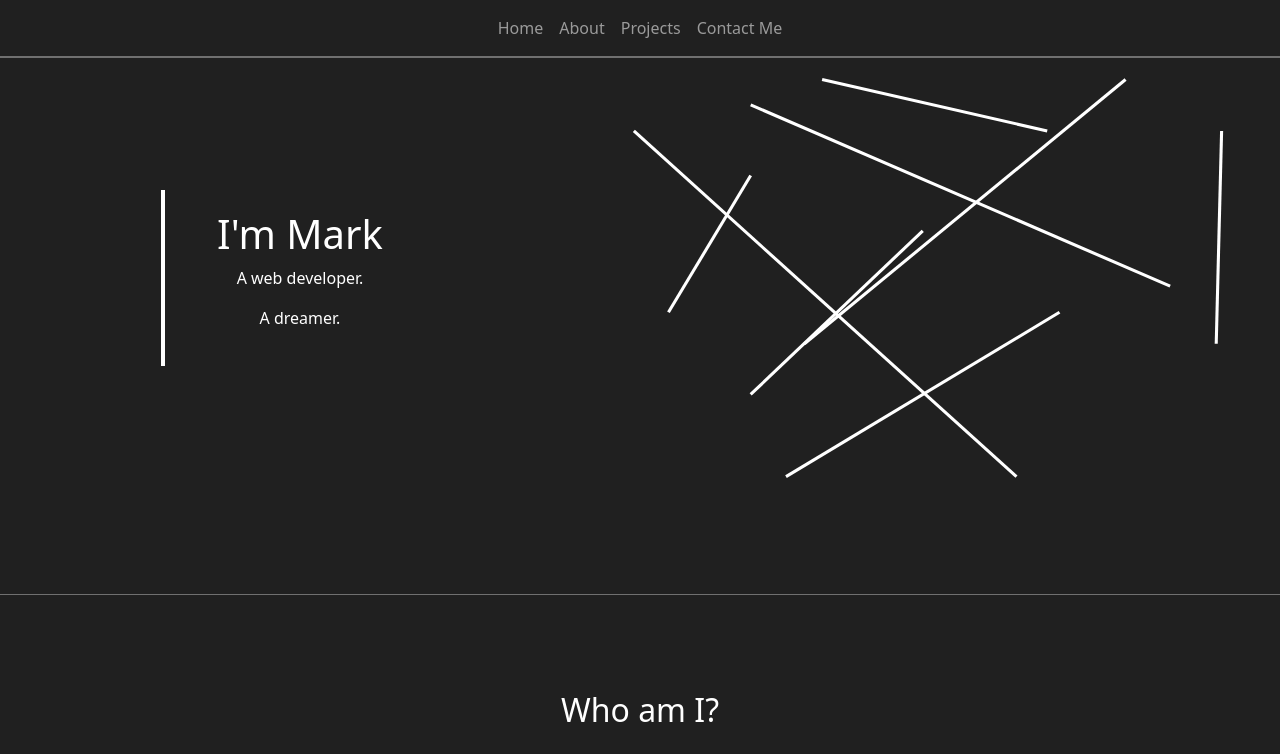
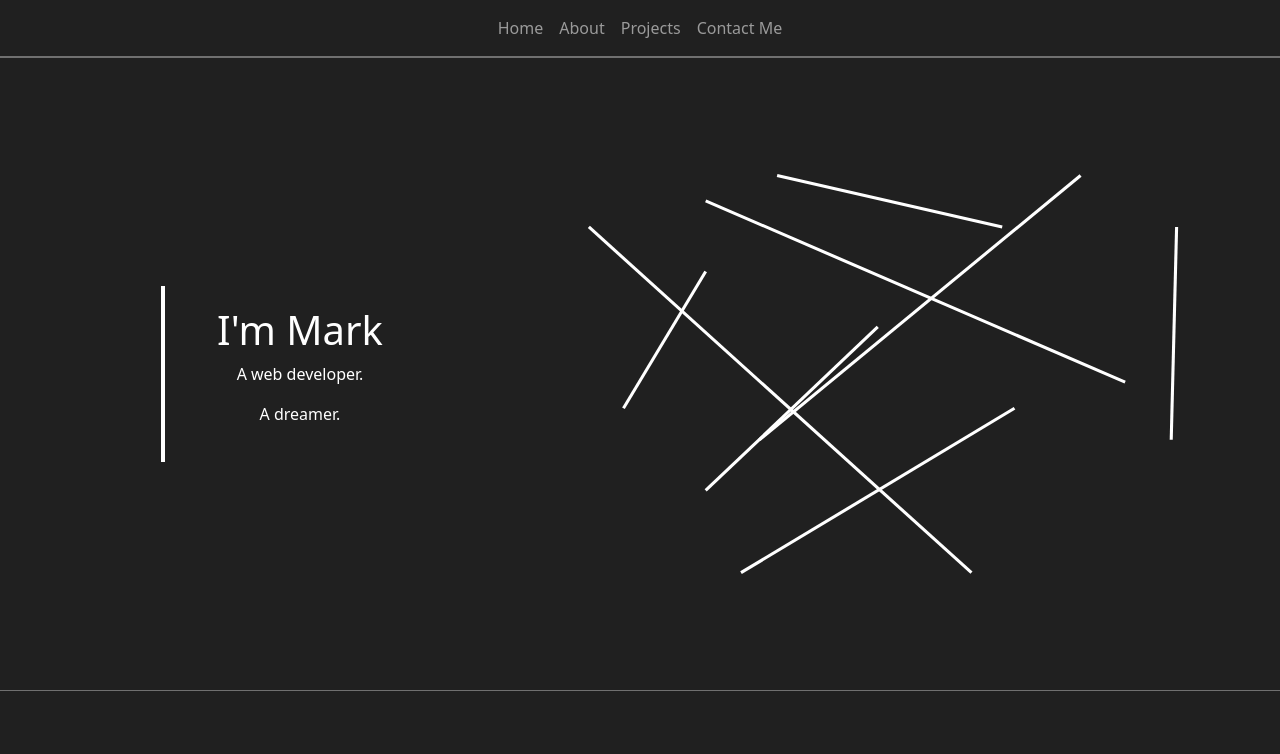
Before and after one commit to unhingeLemon/unhingelemon.github.io, a plain HTML site: page index.html in a window 1280 px wide. Shown: the top 754 px of the page. Drawn offline with nearby package versions, Linux system fonts and the light colour scheme.

Commit message:
change padding #home

```diff
--- a/style.css
+++ b/style.css
@@ -70,7 +70,7 @@ ul {
 }
 
 #home {
-  padding-bottom: 12vh;
+  padding: 12vh 3.5vw;
   border-bottom: 1px solid #707070;
 }
 
```
